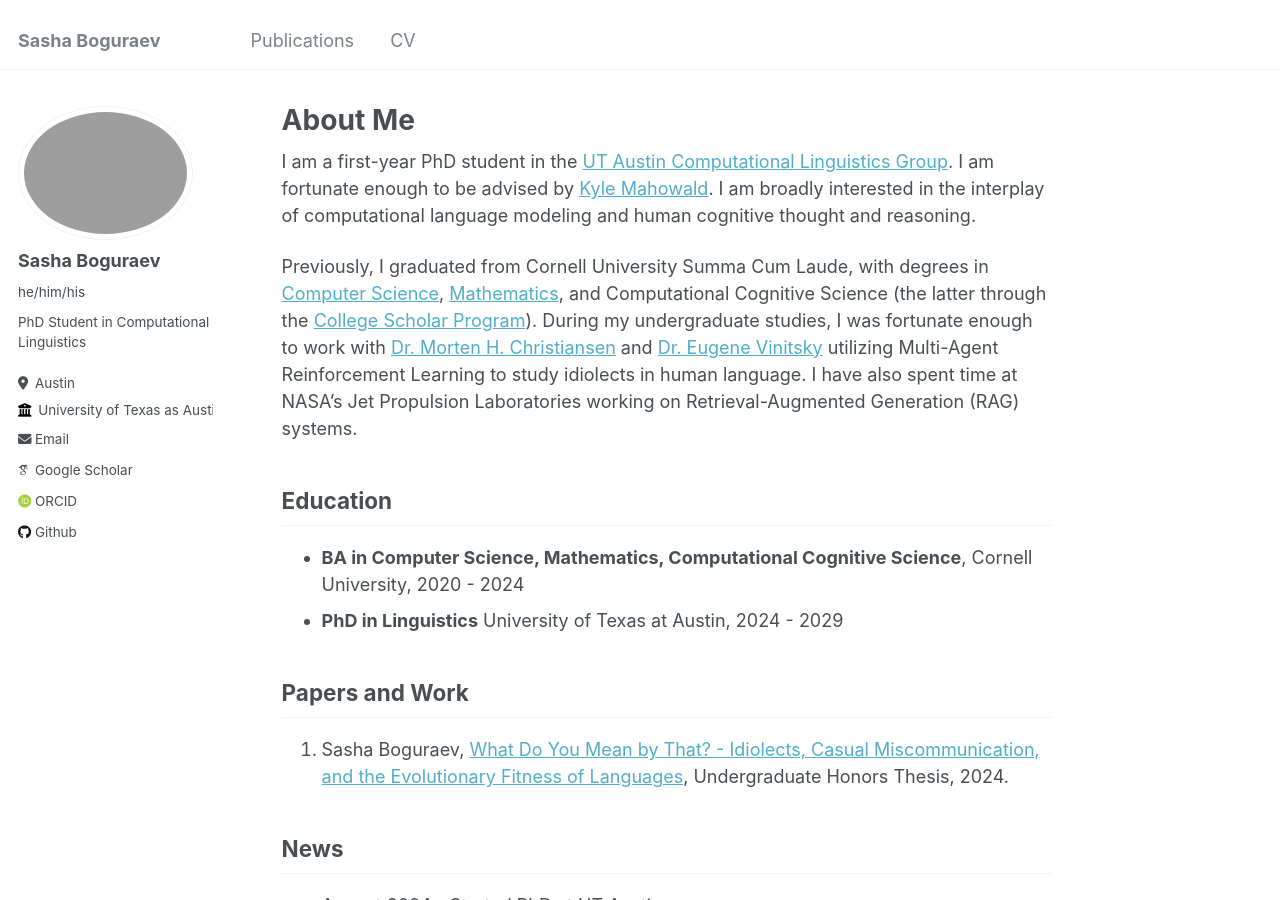
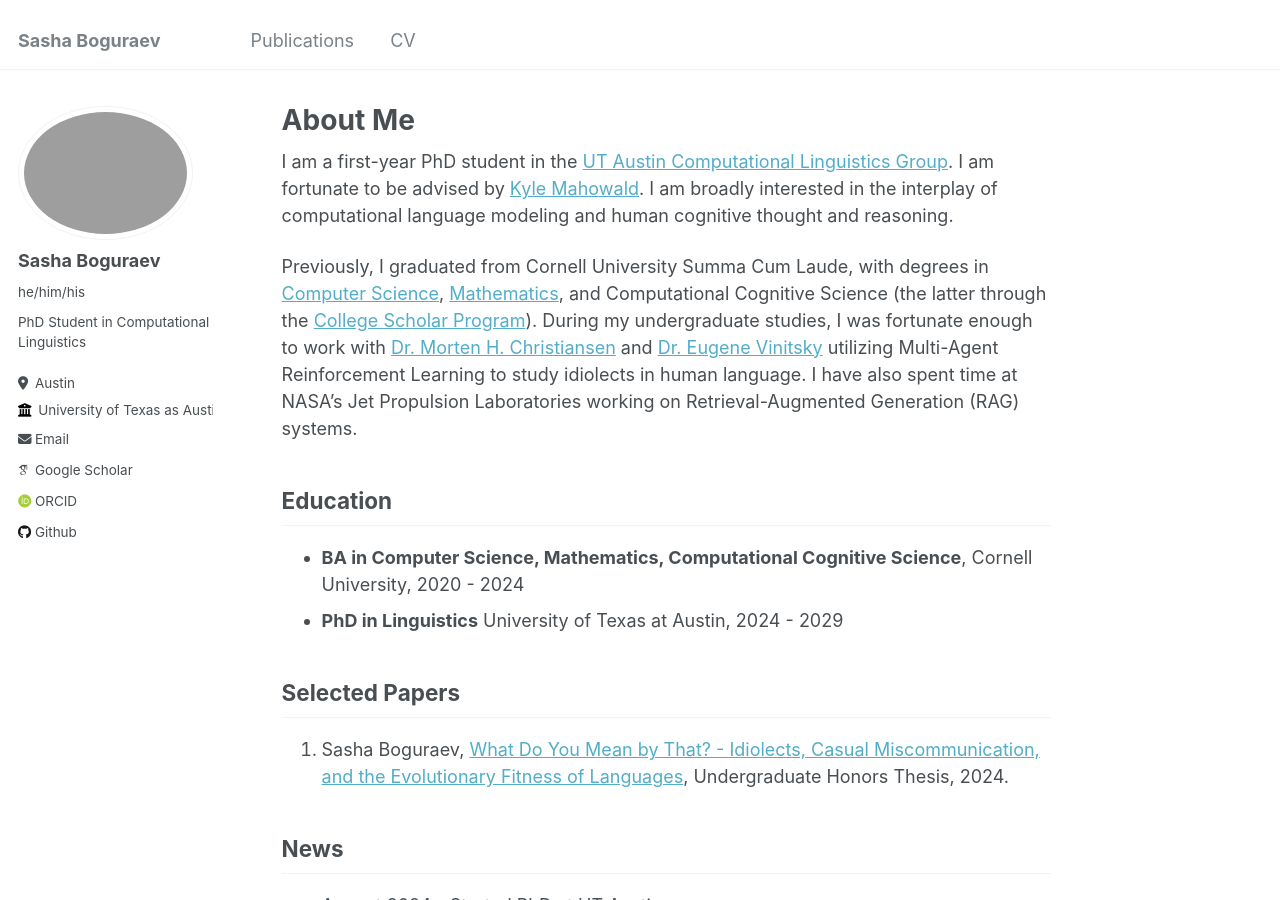
Before and after one commit to SashaBoguraev/SashaBoguraev.github.io, a Jekyll site: the page built from _pages/about.md, in a window 1280 px wide and 900 px high. Built offline with Jekyll 4.4.1, drawn with Linux system fonts in a browser that asks for light colours; some web fonts are replaced.

Commit message:
Update about.md

```diff
--- a/_pages/about.md
+++ b/_pages/about.md
@@ -7,7 +7,7 @@ redirect_from:
   - /about.html
 ---
 
-I am a first-year PhD student in the [UT Austin Computational Linguistics Group](https://sites.utexas.edu/compling/). I am fortunate enough to be advised by [Kyle Mahowald](https://mahowak.github.io/). I am broadly interested in the interplay of computational language modeling and human cognitive thought and reasoning.
+I am a first-year PhD student in the [UT Austin Computational Linguistics Group](https://sites.utexas.edu/compling/). I am fortunate to be advised by [Kyle Mahowald](https://mahowak.github.io/). I am broadly interested in the interplay of computational language modeling and human cognitive thought and reasoning.
 
 Previously, I graduated from Cornell University Summa Cum Laude, with degrees in [Computer Science](https://www.cs.cornell.edu/), [Mathematics](https://math.cornell.edu/), and Computational Cognitive Science (the latter through the [College Scholar Program](https://as.cornell.edu/education/college-scholar-program)). During my undergraduate studies, I was fortunate enough to work with [Dr. Morten H. Christiansen](https://psychology.cornell.edu/morten-h-christiansen) and [Dr. Eugene Vinitsky](https://www.eugenevinitsky.com/) utilizing Multi-Agent Reinforcement Learning to study idiolects in human language. I have also spent time at NASA's Jet Propulsion Laboratories working on Retrieval-Augmented Generation (RAG) systems.
 
@@ -18,7 +18,7 @@ Education
 * **PhD in Linguistics** University of Texas at Austin, 2024 - 2029
 
 
-Papers and Work
+Selected Papers
 ------
 1. Sasha Boguraev, [What Do You Mean by That? - Idiolects, Casual Miscommunication, and the Evolutionary Fitness of Languages](https://SashaBoguraev.github.io/files/BoguraevHonorsThesis.pdf), Undergraduate Honors Thesis, 2024.
 
```
